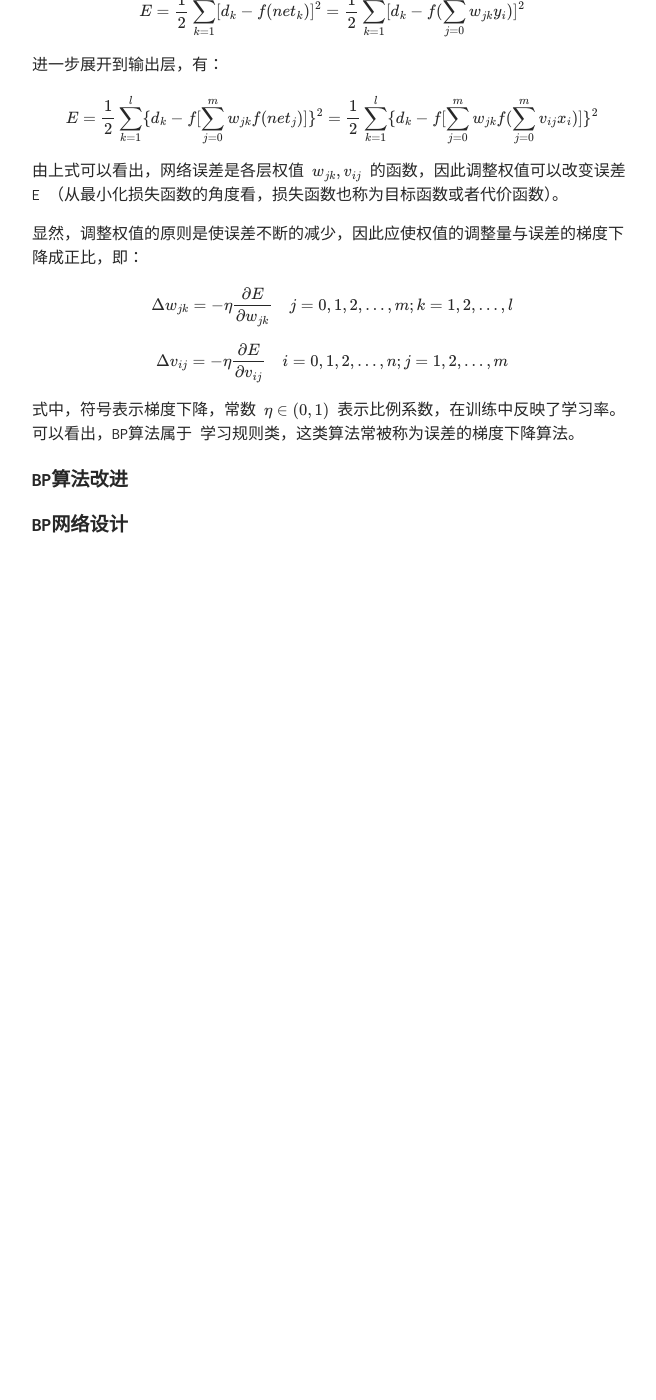
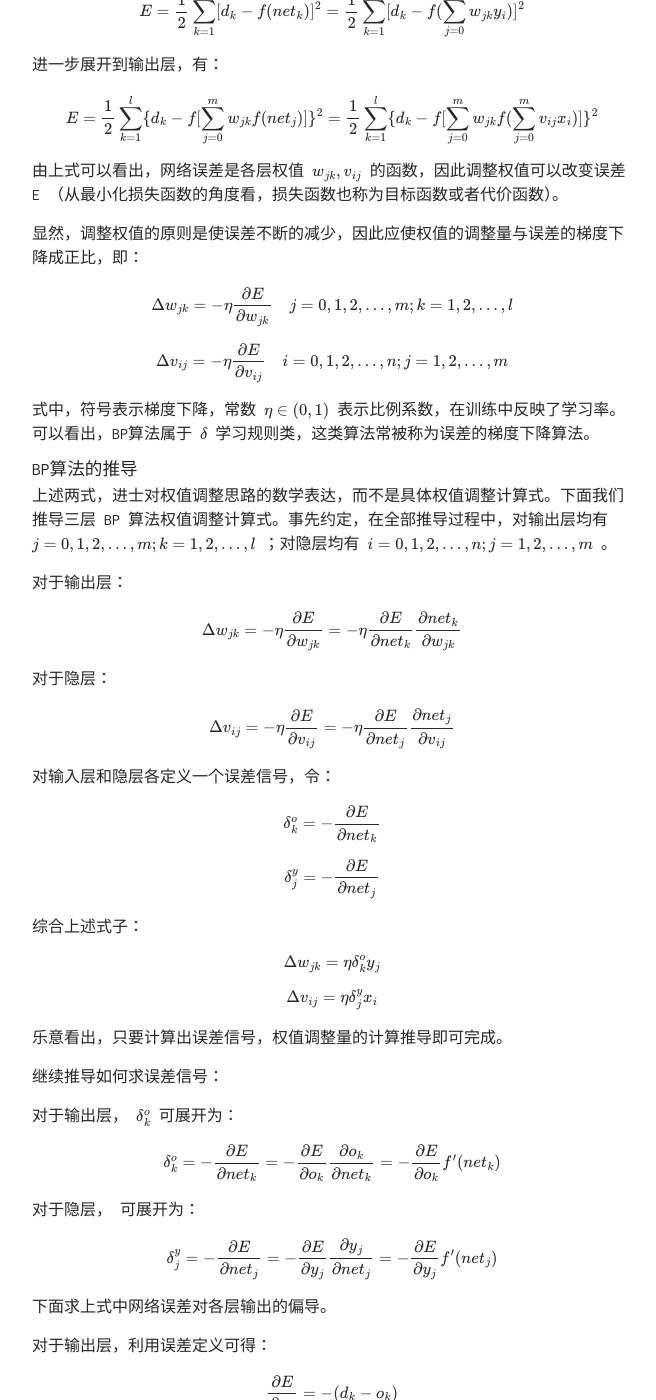
Before and after one commit to TobiahShaw/TobiahShaw.github.io, a Jekyll site: the page built from _posts/2019-09-30-Supervised-learning-neural-network.md, in a window 1280 px wide and 1400 px high, scrolled down 7869 px. Shown: the whole window, without its empty margins (308-964 px from the left). Built offline with Jekyll 4.4.1, drawn with Linux system fonts in a browser that asks for light colours; our own code applies the rules of GitHub Pages for plain Markdown files; formulas are drawn with MathJax 3; before the commit the page ends 8499 px from its top, so only the background shows below that; some of the changed text lies outside the part shown.

Commit message:
BP Derivation of Three-Layer Perceptron

```diff
--- a/_posts/2019-09-30-Supervised-learning-neural-network.md
+++ b/_posts/2019-09-30-Supervised-learning-neural-network.md
@@ -233,7 +233,64 @@ $$ \Delta w_{jk} = -\eta \frac{\partial E}{\partial w_{jk}} \quad j=0,1,2,\dots,
 
 $$ \Delta v_{ij} = -\eta \frac{\partial E}{\partial v_{ij}} \quad i=0,1,2,\dots,n;j=1,2,\dots,m $$
 
-式中，符号表示梯度下降，常数 $ \eta \in (0, 1) $ 表示比例系数，在训练中反映了学习率。可以看出，BP算法属于  学习规则类，这类算法常被称为误差的梯度下降算法。
+式中，符号表示梯度下降，常数 $ \eta \in (0, 1) $ 表示比例系数，在训练中反映了学习率。可以看出，BP算法属于 $ \delta $ 学习规则类，这类算法常被称为误差的梯度下降算法。
+
+#### BP算法的推导
+
+上述两式，进士对权值调整思路的数学表达，而不是具体权值调整计算式。下面我们推导三层 BP 算法权值调整计算式。事先约定，在全部推导过程中，对输出层均有 $ j = 0,1,2,\dots,m; k = 1,2,\dots,l $ ；对隐层均有 $ i = 0,1,2,\dots,n; j = 1,2,\dots,m $ 。
+
+对于输出层：
+
+$$ \Delta w_{jk} = -\eta \frac{\partial E}{\partial w_{jk}} = -\eta \frac{\partial E}{\partial net_k} \frac{\partial net_k}{\partial w_{jk}} $$
+
+对于隐层：
+
+$$ \Delta v_{ij} = -\eta \frac{\partial E}{\partial v_{ij}} = -\eta \frac{\partial E}{\partial net_j} \frac{\partial net_j}{\partial v_{ij}} $$
+
+对输入层和隐层各定义一个误差信号，令：
+
+$$ \delta_k^o = - \frac{\partial E}{\partial net_k} $$
+
+$$ \delta_j^y = - \frac{\partial E}{\partial net_j} $$
+
+综合上述式子：
+
+$$ \Delta w_{jk} = \eta \delta_k^o y_j $$
+
+$$ \Delta v_{ij} = \eta \delta_j^y x_i $$
+
+乐意看出，只要计算出误差信号，权值调整量的计算推导即可完成。
+
+继续推导如何求误差信号：
+
+对于输出层， $ \delta_k^o $ 可展开为：
+
+$$ \delta_k^o = -\frac{\partial E}{\partial net_k} = -\frac{\partial E}{\partial o_k} \frac{\partial o_k}{\partial net_k} = -\frac{\partial E}{\partial o_k}f'(net_k) $$
+
+对于隐层，  可展开为：
+
+$$ \delta_j^y = - \frac{\partial E}{\partial net_j} = -\frac{\partial E}{\partial y_j} \frac{\partial y_j}{\partial net_j} = -\frac{\partial E}{\partial y_j}f'(net_j) $$
+
+下面求上式中网络误差对各层输出的偏导。
+
+对于输出层，利用误差定义可得：
+
+$$ \frac{\partial E}{\partial o_k} = -(d_k - o_k) $$
+
+对于隐层，利用误差在隐层的展开式可得：
+
+$$ \frac{\partial E}{\partial y_j} = - \sum_{k=1}^l (d_k - o_k)f'(net_k)w_{jk} $$
+
+将上述结果带入 $ \delta_k^o, \delta_j^y $ ，并利用激活函数 $ f'(x) = f(x) [1-f(x)] $ 的性质可得：
+
+至此，两个误差信号的推导已完成，得到三层感知机的 BP 学习算法权值调整公式为：
+
+$$ \left\{
+\begin{aligned}
+\Delta w_{jk} = \eta \delta_k^o y_j = \eta(d_k - o_k) o_k (1 - o_k) y_i \\
+\Delta v_{ij} = \eta \delta_j^y x_i = \eta (\sum_{k=1}^l \delta_k^o w_{jk}) y_j (1 - y_j) x_i
+\end{aligned}
+\right. $$
 
 ## BP算法改进
 
```
